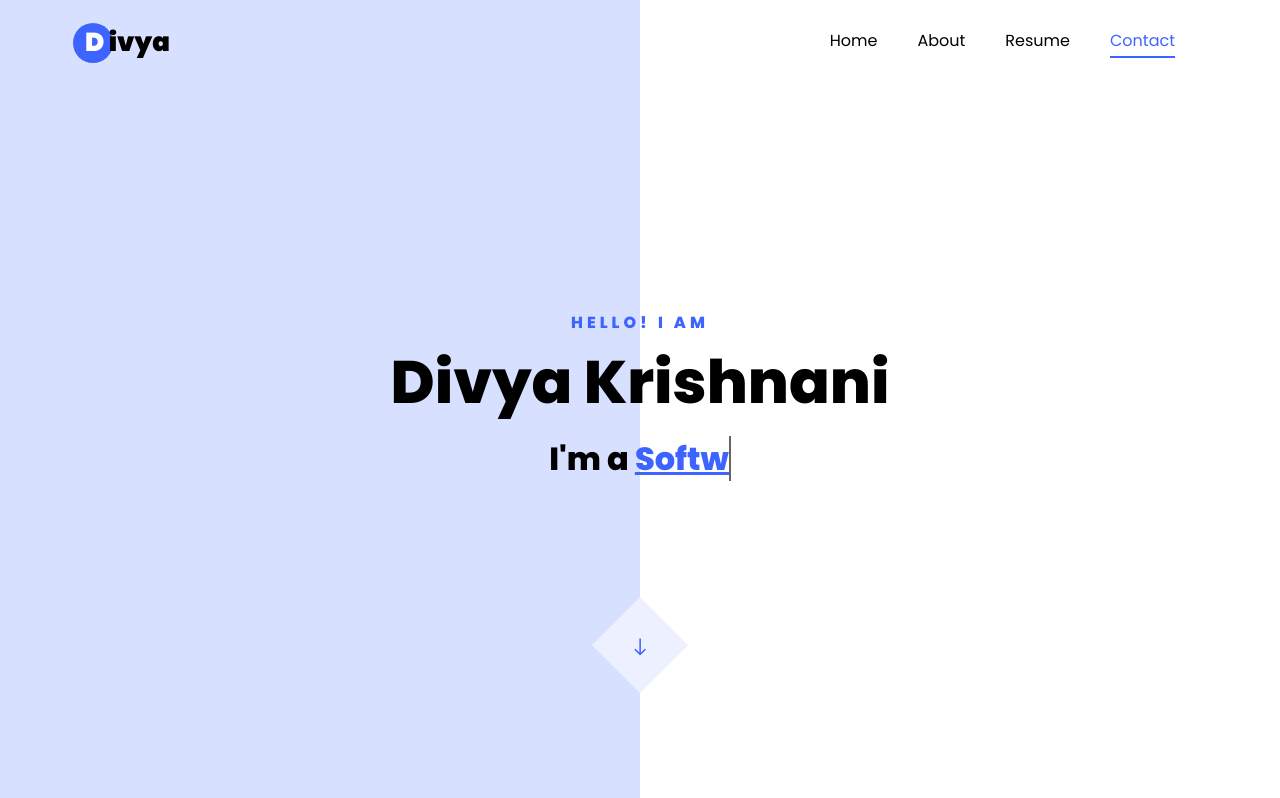
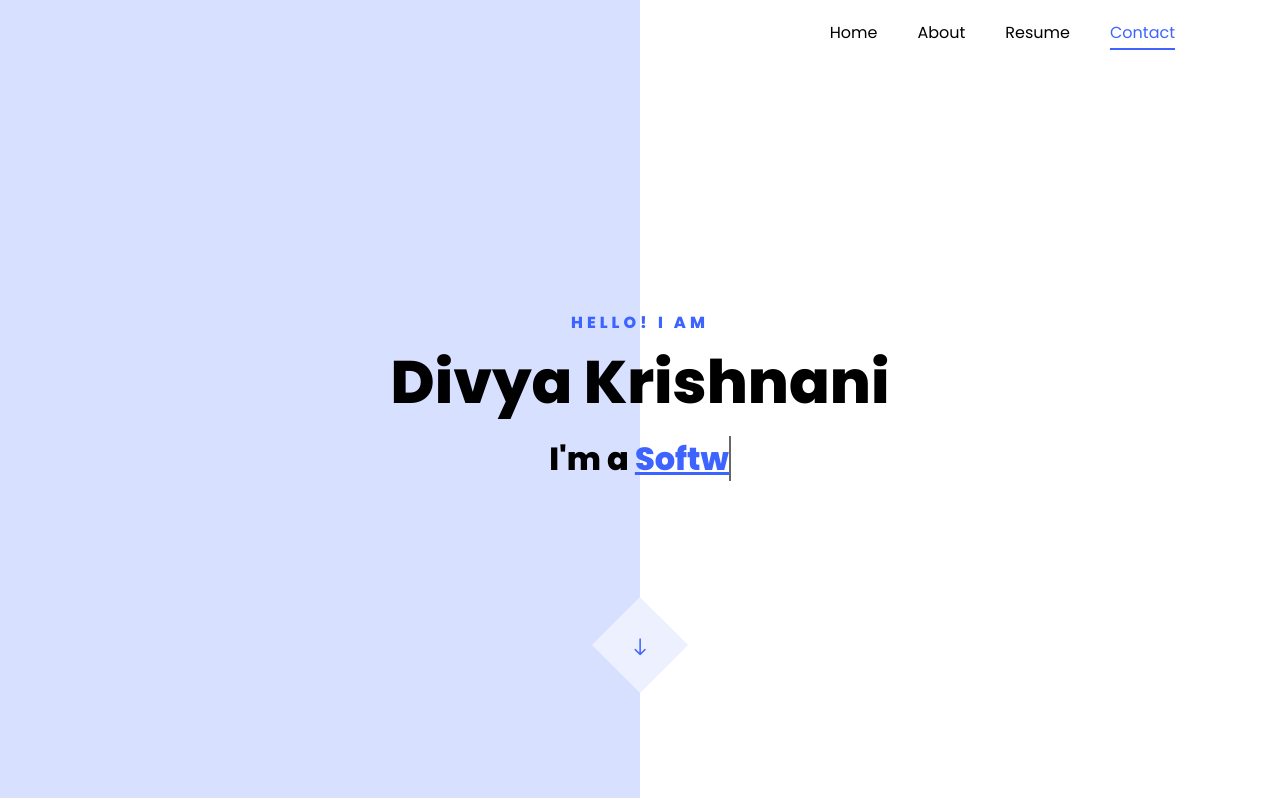
Before and after one commit to DivyaKrishnani/DivyaKrishnani.github.io, a plain HTML site: page index.html in a window 1280 px wide. Shown: the top 798 px of the page. Drawn offline with Linux system fonts and the light colour scheme; files whose address does not match are found by name.

Commit message:
Update index.html

```diff
--- a/index.html
+++ b/index.html
@@ -28,7 +28,7 @@
 
     <nav class="navbar navbar-expand-lg navbar-dark ftco_navbar ftco-navbar-light site-navbar-target" id="ftco-navbar">
 	    <div class="container">
-	      <a class="navbar-brand" href="index.html"><span>D</span> ivya</a>
+
 	      <button class="navbar-toggler js-fh5co-nav-toggle fh5co-nav-toggle" type="button" data-toggle="collapse" data-target="#ftco-nav" aria-controls="ftco-nav" aria-expanded="false" aria-label="Toggle navigation">
 	        <span class="oi oi-menu"></span> Menu
 	      </button>
```
